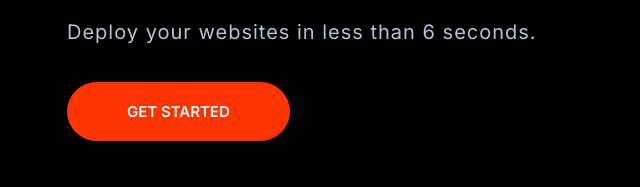
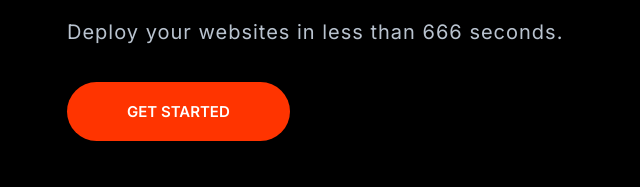
Before and after one commit to xmurfen/Fyimosh, a plain HTML site: page index.html in a window 1280 px wide. Shown: the part 385-572 px from the top of the page, 3-643 px from the left. Drawn offline with nearby package versions, Linux system fonts and the light colour scheme.

Commit message:
change to 666

```diff
--- a/index.html
+++ b/index.html
@@ -44,7 +44,7 @@
             Cloud Hosting for Pros
           </h1>
           <p class="hero__tagline">
-            Deploy your websites in less than 6 seconds.
+            Deploy your websites in less than 666 seconds.
           </p>
           <a href="" class="btn btn--accent btn--stretched">Get Started</a>
         </header>
```
